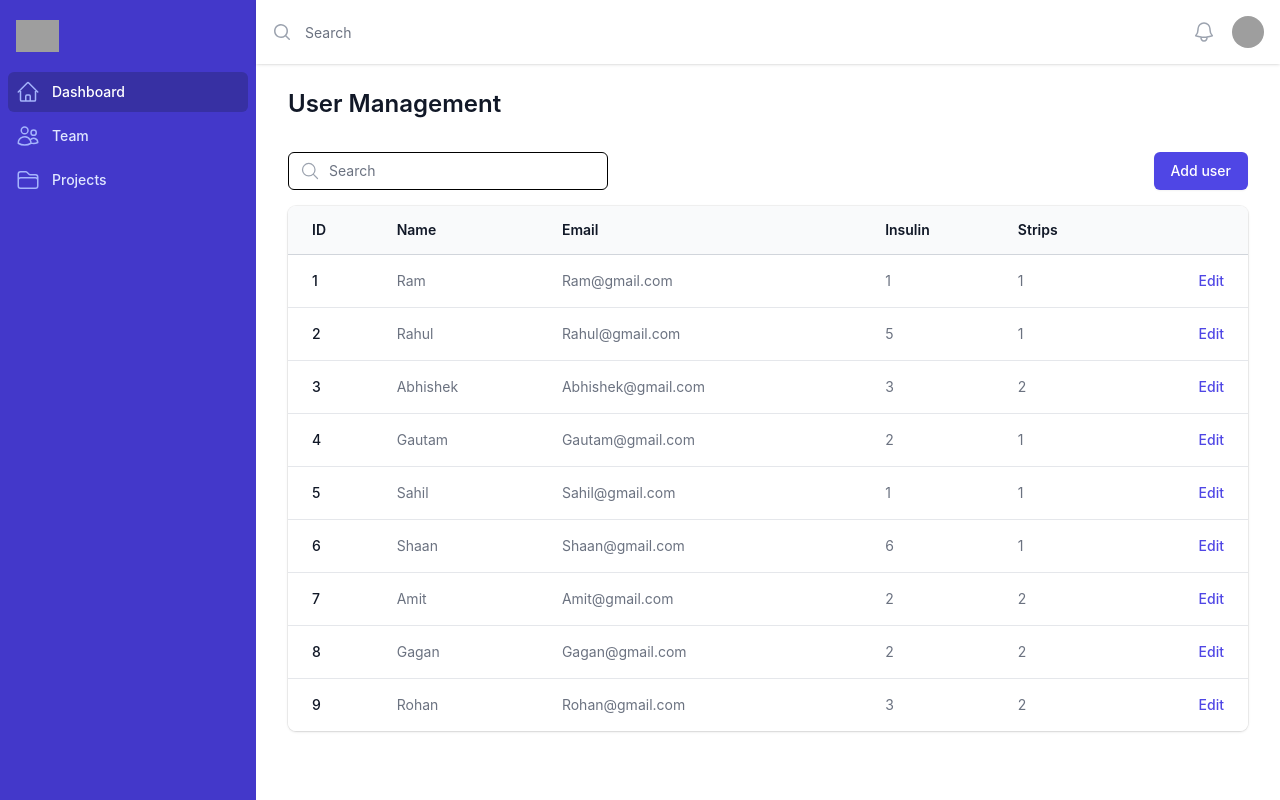
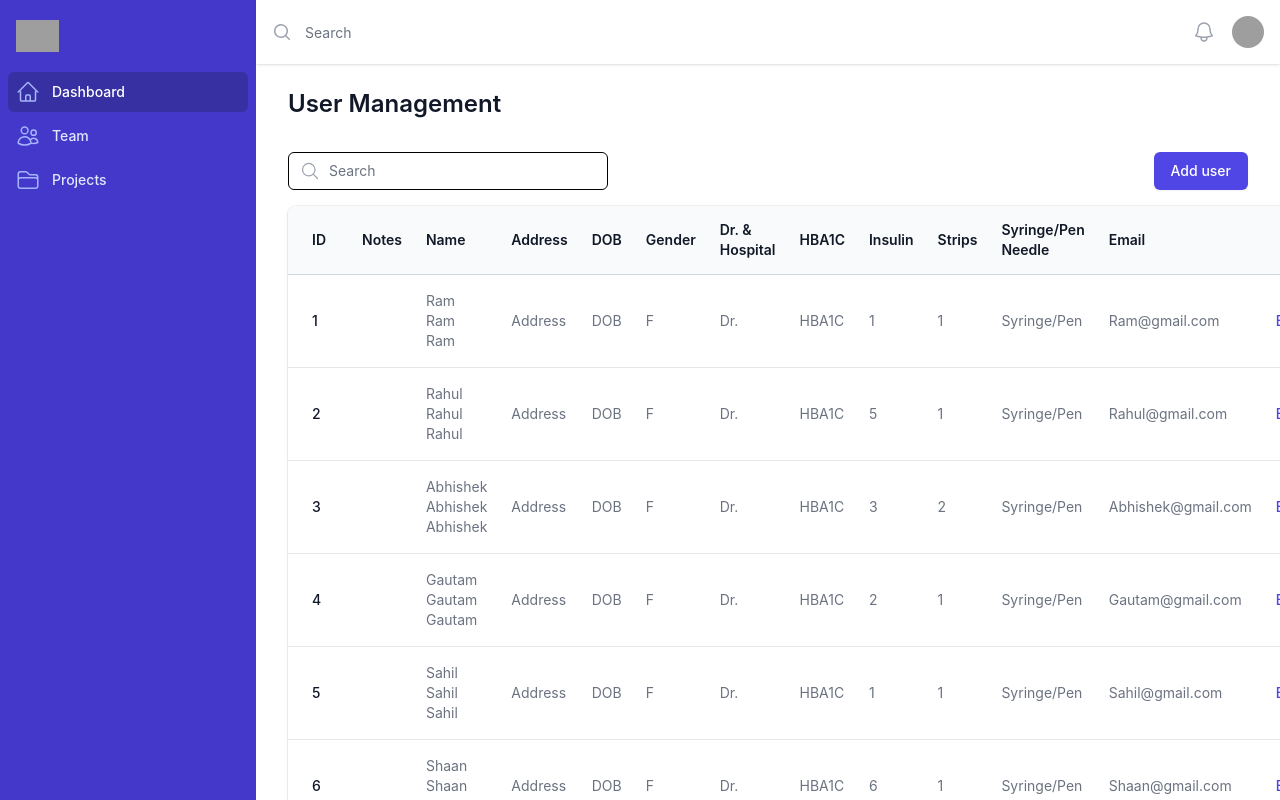
Before and after one commit to hritikb27/YDF-NGO, a Next.js app in the folder client_/: page / in a window 1280 px wide. Shown: the top 800 px of the page. Built offline with nearby package versions, Linux system fonts and the light colour scheme; grey boxes are pictures that could not be loaded.

Commit message:
added more columns

```diff
--- a/client_/components/userManagement/index.js
+++ b/client_/components/userManagement/index.js
@@ -64,17 +64,38 @@ const UserManagement = () => {
                   <th scope="col" className="py-3.5 pl-4 pr-3 text-left text-sm font-semibold text-gray-900 sm:pl-6">
                     ID
                   </th>
+                  <th scope="col" className="py-3.5 pl-4 pr-3 text-left text-sm font-semibold text-gray-900 sm:pl-6">
+                    Notes
+                  </th>
                   <th scope="col" className="px-3 py-3.5 text-left text-sm font-semibold text-gray-900">
                     Name
                   </th>
                   <th scope="col" className="px-3 py-3.5 text-left text-sm font-semibold text-gray-900">
-                    Email
+                    Address
+                  </th>
+                  <th scope="col" className="px-3 py-3.5 text-left text-sm font-semibold text-gray-900">
+                    DOB
+                  </th>
+                  <th scope="col" className="px-3 py-3.5 text-left text-sm font-semibold text-gray-900">
+                    Gender
+                  </th>
+                  <th scope="col" className="px-3 py-3.5 text-left text-sm font-semibold text-gray-900">
+                    Dr. & Hospital
+                  </th>
+                  <th scope="col" className="px-3 py-3.5 text-left text-sm font-semibold text-gray-900">
+                    HBA1C
                   </th>
                   <th scope="col" className="px-3 py-3.5 text-left text-sm font-semibold text-gray-900">
                     Insulin
                   </th>
                   <th scope="col" className="px-3 py-3.5 text-left text-sm font-semibold text-gray-900">
                     Strips
+                  </th>
+                  <th scope="col" className="px-3 py-3.5 text-left text-sm font-semibold text-gray-900">
+                    Syringe/Pen Needle
+                  </th>
+                  <th scope="col" className="px-3 py-3.5 text-left text-sm font-semibold text-gray-900">
+                    Email
                   </th>
                   <th scope="col" className="relative py-3.5 pl-3 pr-4 sm:pr-6">
                     <span className="sr-only">Edit</span>
@@ -87,10 +108,21 @@ const UserManagement = () => {
                     <td className="whitespace-nowrap py-4 pl-4 pr-3 text-sm font-medium text-gray-900 sm:pl-6">
                       {person.id}
                     </td>
-                    <td className="whitespace-nowrap px-3 py-4 text-sm text-gray-500">{person.name}</td>
-                    <td className="whitespace-nowrap px-3 py-4 text-sm text-gray-500">{person.email}</td>
+                    <td className="whitespace-nowrap px-3 py-4 text-sm text-gray-500">{}</td>
+                    <td className="whitespace-nowrap px-3 py-4 text-sm text-gray-500">
+                      <div>{person.name}</div>
+                      <div>{person.name}</div>
+                      <div>{person.name}</div>
+                    </td>
+                    <td className="whitespace-nowrap px-3 py-4 text-sm text-gray-500">{'Address'}</td>
+                    <td className="whitespace-nowrap px-3 py-4 text-sm text-gray-500">{'DOB'}</td>
+                    <td className="whitespace-nowrap px-3 py-4 text-sm text-gray-500">{'F'}</td>
+                    <td className="whitespace-nowrap px-3 py-4 text-sm text-gray-500">{'Dr.'}</td>
+                    <td className="whitespace-nowrap px-3 py-4 text-sm text-gray-500">{'HBA1C'}</td>
                     <td className="whitespace-nowrap px-3 py-4 text-sm text-gray-500">{person.insulin}</td>
                     <td className="whitespace-nowrap px-3 py-4 text-sm text-gray-500">{person.strips}</td>
+                    <td className="whitespace-nowrap px-3 py-4 text-sm text-gray-500">{'Syringe/Pen'}</td>
+                    <td className="whitespace-nowrap px-3 py-4 text-sm text-gray-500">{person.email}</td>
                     <td className="relative whitespace-nowrap py-4 pl-3 pr-4 text-right text-sm font-medium sm:pr-6">
                       <a href="#" className="text-indigo-600 hover:text-indigo-900">
                         Edit<span className="sr-only">, {person.name}</span>
```
